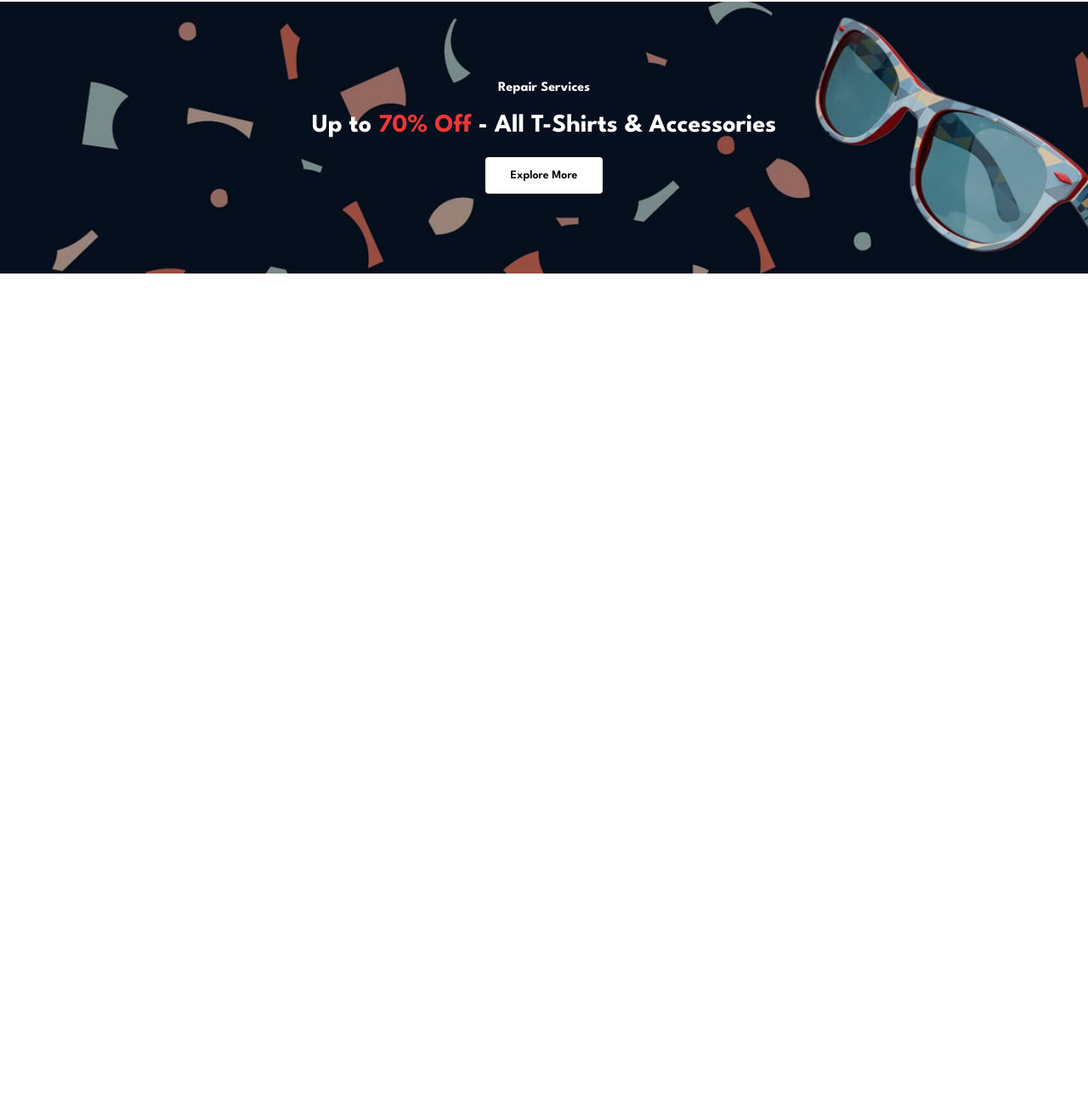
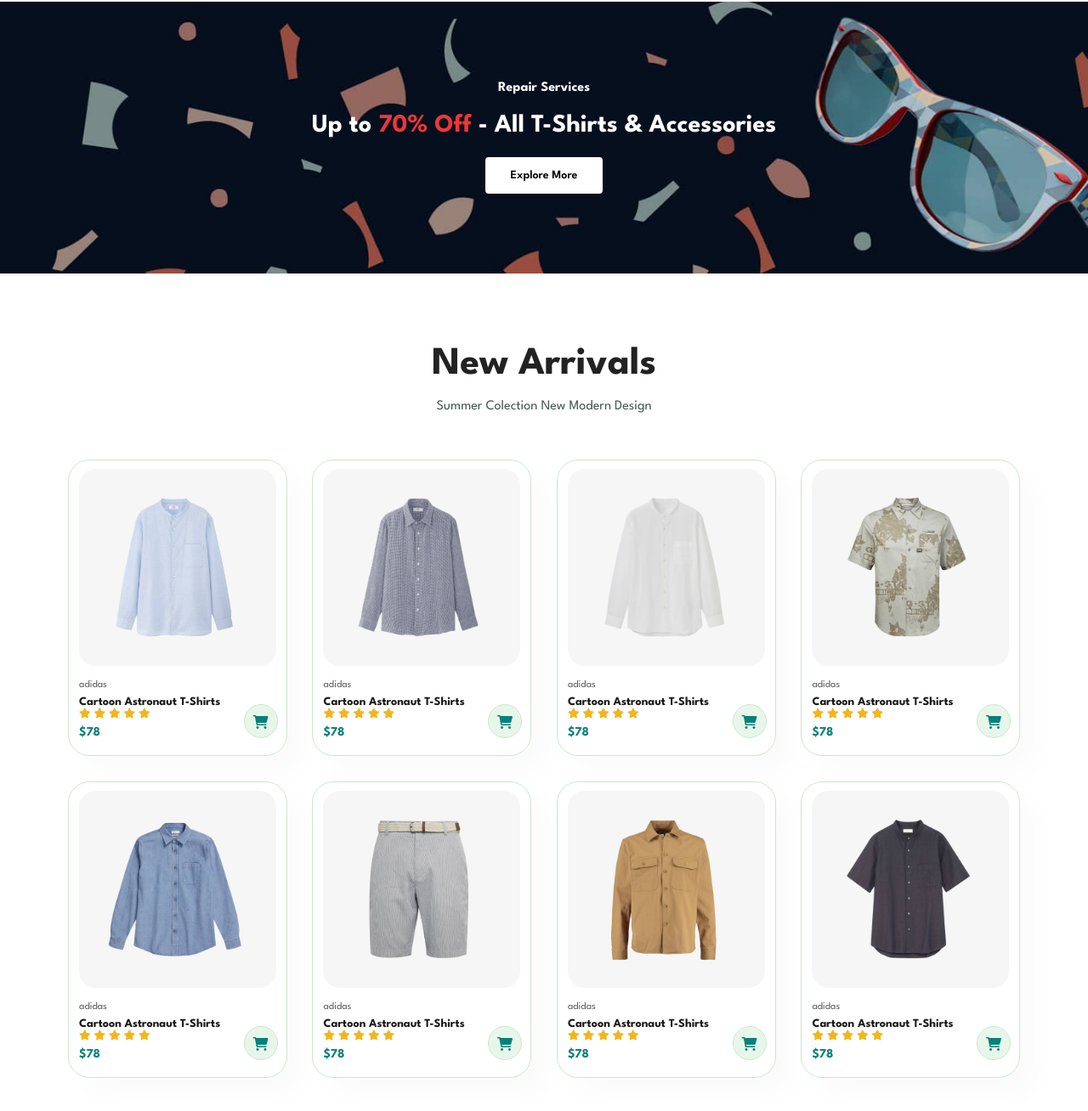
Before and after one commit to mike-piotrowski/estore, a plain HTML site: page estore/index.html in a window 1280 px wide. Shown: the part 2108-3416 px from the top of the page at 85% size. Before the commit the page ends 2470 px from the top, so only its background shows below. Drawn offline with Linux system fonts and the light colour scheme.

Commit message:
Added New Arrivals Section

```diff
--- a/estore/index.html
+++ b/estore/index.html
@@ -201,6 +201,140 @@
       <h2>Up to <span>70% Off</span> - All T-Shirts & Accessories</h2>
       <button class="normal">Explore More</button>
     </section>
+    <section id="product1" class="section-p1">
+      <h2>New Arrivals</h2>
+      <p>Summer Colection New Modern Design</p>
+      <div class="pro-container">
+        <div class="pro">
+          <img src="img/products/n1.jpg" alt="" />
+          <div class="des">
+            <span>adidas</span>
+            <h5>Cartoon Astronaut T-Shirts</h5>
+            <div class="star">
+              <i class="fas fa-star"></i>
+              <i class="fas fa-star"></i>
+              <i class="fas fa-star"></i>
+              <i class="fas fa-star"></i>
+              <i class="fas fa-star"></i>
+            </div>
+            <h4>$78</h4>
+          </div>
+          <a href="#"><i class="fa-solid fa-cart-shopping cart"></i></a>
+        </div>
+        <div class="pro">
+          <img src="img/products/n2.jpg" alt="" />
+          <div class="des">
+            <span>adidas</span>
+            <h5>Cartoon Astronaut T-Shirts</h5>
+            <div class="star">
+              <i class="fas fa-star"></i>
+              <i class="fas fa-star"></i>
+              <i class="fas fa-star"></i>
+              <i class="fas fa-star"></i>
+              <i class="fas fa-star"></i>
+            </div>
+            <h4>$78</h4>
+          </div>
+          <a href="#"><i class="fa-solid fa-cart-shopping cart"></i></a>
+        </div>
+        <div class="pro">
+          <img src="img/products/n3.jpg" alt="" />
+          <div class="des">
+            <span>adidas</span>
+            <h5>Cartoon Astronaut T-Shirts</h5>
+            <div class="star">
+              <i class="fas fa-star"></i>
+              <i class="fas fa-star"></i>
+              <i class="fas fa-star"></i>
+              <i class="fas fa-star"></i>
+              <i class="fas fa-star"></i>
+            </div>
+            <h4>$78</h4>
+          </div>
+          <a href="#"><i class="fa-solid fa-cart-shopping cart"></i></a>
+        </div>
+        <div class="pro">
+          <img src="img/products/n4.jpg" alt="" />
+          <div class="des">
+            <span>adidas</span>
+            <h5>Cartoon Astronaut T-Shirts</h5>
+            <div class="star">
+              <i class="fas fa-star"></i>
+              <i class="fas fa-star"></i>
+              <i class="fas fa-star"></i>
+              <i class="fas fa-star"></i>
+              <i class="fas fa-star"></i>
+            </div>
+            <h4>$78</h4>
+          </div>
+          <a href="#"><i class="fa-solid fa-cart-shopping cart"></i></a>
+        </div>
+        <div class="pro">
+          <img src="img/products/n5.jpg" alt="" />
+          <div class="des">
+            <span>adidas</span>
+            <h5>Cartoon Astronaut T-Shirts</h5>
+            <div class="star">
+              <i class="fas fa-star"></i>
+              <i class="fas fa-star"></i>
+              <i class="fas fa-star"></i>
+              <i class="fas fa-star"></i>
+              <i class="fas fa-star"></i>
+            </div>
+            <h4>$78</h4>
+          </div>
+          <a href="#"><i class="fa-solid fa-cart-shopping cart"></i></a>
+        </div>
+        <div class="pro">
+          <img src="img/products/n6.jpg" alt="" />
+          <div class="des">
+            <span>adidas</span>
+            <h5>Cartoon Astronaut T-Shirts</h5>
+            <div class="star">
+              <i class="fas fa-star"></i>
+              <i class="fas fa-star"></i>
+              <i class="fas fa-star"></i>
+              <i class="fas fa-star"></i>
+              <i class="fas fa-star"></i>
+            </div>
+            <h4>$78</h4>
+          </div>
+          <a href="#"><i class="fa-solid fa-cart-shopping cart"></i></a>
+        </div>
+        <div class="pro">
+          <img src="img/products/n7.jpg" alt="" />
+          <div class="des">
+            <span>adidas</span>
+            <h5>Cartoon Astronaut T-Shirts</h5>
+            <div class="star">
+              <i class="fas fa-star"></i>
+              <i class="fas fa-star"></i>
+              <i class="fas fa-star"></i>
+              <i class="fas fa-star"></i>
+              <i class="fas fa-star"></i>
+            </div>
+            <h4>$78</h4>
+          </div>
+          <a href="#"><i class="fa-solid fa-cart-shopping cart"></i></a>
+        </div>
+        <div class="pro">
+          <img src="img/products/n8.jpg" alt="" />
+          <div class="des">
+            <span>adidas</span>
+            <h5>Cartoon Astronaut T-Shirts</h5>
+            <div class="star">
+              <i class="fas fa-star"></i>
+              <i class="fas fa-star"></i>
+              <i class="fas fa-star"></i>
+              <i class="fas fa-star"></i>
+              <i class="fas fa-star"></i>
+            </div>
+            <h4>$78</h4>
+          </div>
+          <a href="#"><i class="fa-solid fa-cart-shopping cart"></i></a>
+        </div>
+      </div>
+    </section>
 
     <script src="script.js"></script>
   </body>
```
